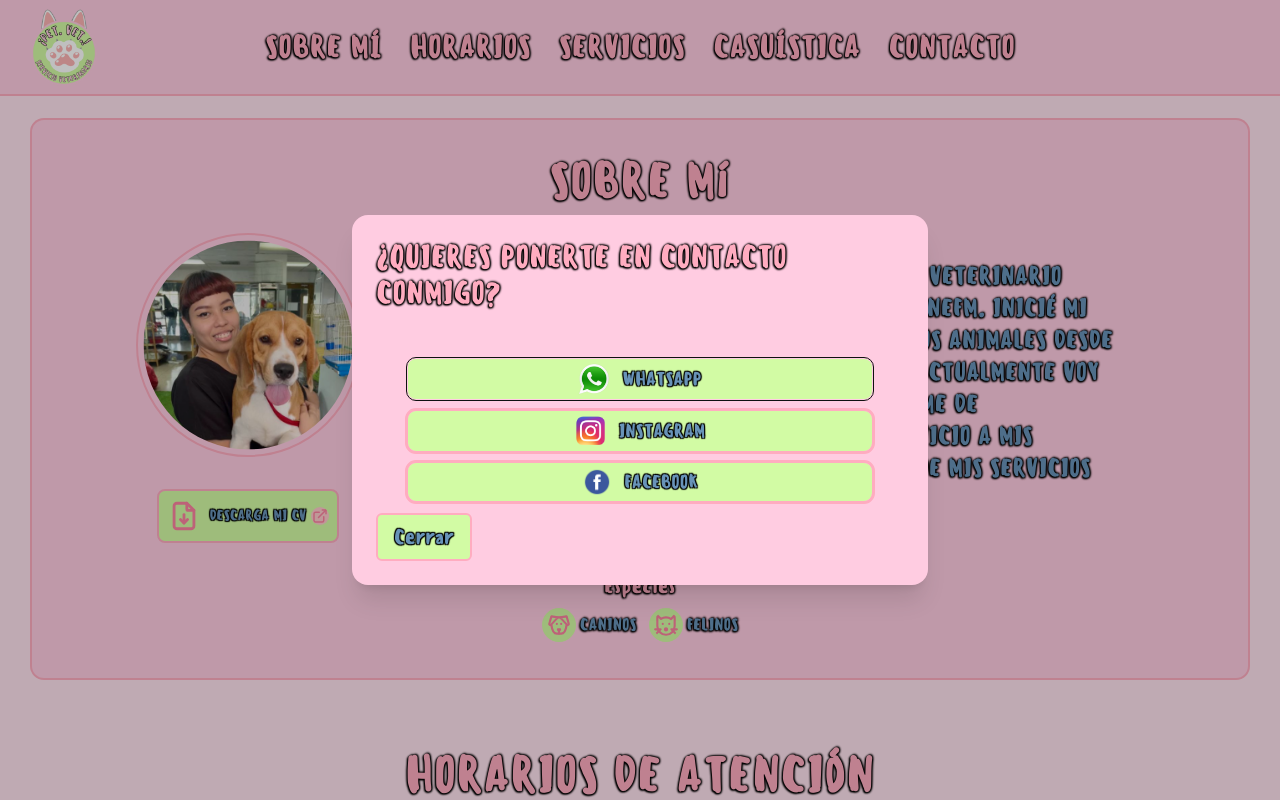
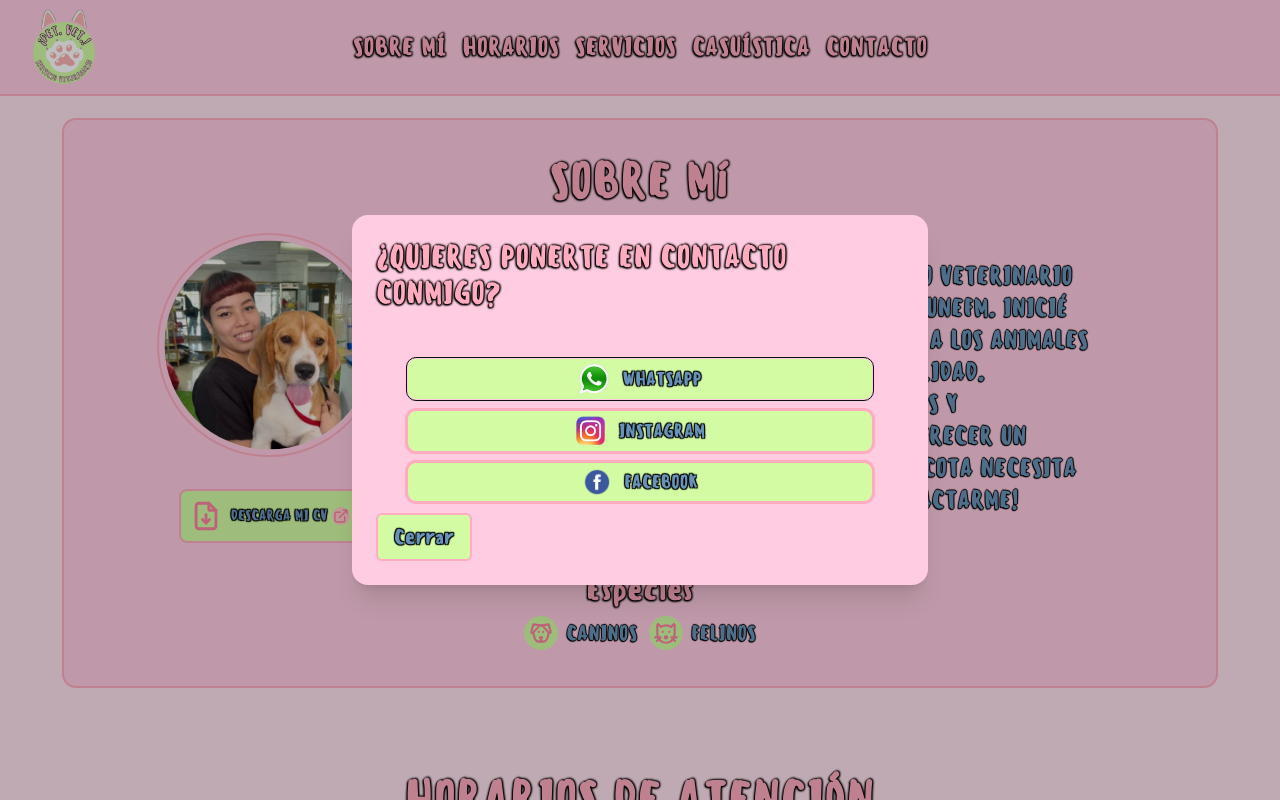
Before and after one commit to Felix7447/petvet, a Next.js app: page / in a window 1280 px wide. Shown: the top 800 px of the page. Built offline with nearby package versions, Linux system fonts and the light colour scheme.

Commit message:
fix: :lipstick: Enhanced UI components & separated server/client components

```diff
--- a/src/app/globals.css
+++ b/src/app/globals.css
@@ -28,6 +28,14 @@ body {
     1px 1px 1px #000;
 }
 
+.text-thin-shadow {
+  text-shadow:
+    -1px 1px 1px #000,
+    0px -1px 1px #000,
+    1px 0px 1px #000,
+    0px 1px 1px #000
+}
+
 .hide-scrollbar::-webkit-scrollbar {
   display: none;
 }
--- a/src/app/layout.js
+++ b/src/app/layout.js
@@ -14,7 +14,7 @@ export const metadata = {
 
 export default function RootLayout({ children }) {
   return (
-    <html lang="es" className={primaryFont.className}>
+    <html lang="es" className={`${primaryFont.className} !scroll-smooth`}>
       <head>
         <link rel="icon" href={favicon.src} sizes="any" />
       </head>
--- a/src/components/AboutMe.js
+++ b/src/components/AboutMe.js
@@ -1,15 +1,14 @@
-"use client";
 import React from "react";
-import Link from "next/link";
 import Image from "next/image";
-import { TbDog, TbCat, TbFileDownload, TbExternalLink } from "react-icons/tb";
+import { TbDog, TbCat } from "react-icons/tb";
 import profile from "@/assets/images/marianella-tovar.png";
+import DownloadButton from "./DownloadButton";
 
 const AboutMe = () => {
   return (
     <section
       id="sobremi"
-      className="col-span-12 bg-primary h-auto p-5 ring-2 ring-text rounded-xl w-full grid grid-cols-12"
+      className="col-span-12 max-w-6xl mx-auto mb-4 bg-primary h-auto p-5 ring-2 ring-text rounded-xl w-full grid grid-cols-12"
     >
       <h1 className="text-2xl lg:text-5xl col-span-12 text-center lg:my-4">
         SOBRE Mí
@@ -24,34 +23,9 @@ const AboutMe = () => {
             alt="Marianella Tovar"
           />
         </div>
-        <aside className="w-16 h-16 justify-center text-center absolute top-1/4 left-[78%] z-0 animate-[bounce_1.5s_ease-in-out_infinite] lg:hidden">
-          <Link href={"marianella_tovar.pdf"} target="_blank" className="flex flex-col items-center" download>
-            <TbFileDownload size={34} color="#fc83a0" />
-            <span className="text-sm text-text-secondary">
-              Descarga mi Cv{" "}
-              <TbExternalLink
-                className="inline bg-red-200 rounded-full"
-                color="#fc83a0"
-                size={18}
-              />
-            </span>
-          </Link>
-        </aside>
-        <button className="hidden text-shadow bg-secondary p-2 rounded-lg border-2 border-text justify-center text-center z-0 hover:bg-text hover:border-text-secondary duration-300 lg:block">
-          <Link href={"marianella_tovar.pdf"} target="_blank" className="flex gap-2 items-center" download>
-            <TbFileDownload size={34} color="#fc83a0" />
-            <span className="text-sm text-text-secondary uppercase">
-              Descarga mi Cv{" "}
-              <TbExternalLink
-                className="inline bg-red-200 rounded-full"
-                color="#fc83a0"
-                size={18}
-              />
-            </span>
-          </Link>
-        </button>
+        <DownloadButton />
       </div>
-      <p className="text-text-secondary uppercase col-span-12 flex items-center lg:col-start-5 lg:col-end-12 p-2 lg:text-2xl lg:my-8">
+      <p className="text-text-secondary text-thin-shadow uppercase col-span-12 flex items-center lg:col-start-5 lg:col-end-12 p-2 lg:text-2xl lg:my-8">
         Mi nombre es Marianella Tovar, soy Médico Veterinario egresada del
         Núcleo Juan José Mora de la UNEFM. INICIÉ MI CARRERA TENIENDO COMO META
         EL AYUDAR A LOS ANIMALES DESDE LA COMPASIÓN, EMPATÍA Y RESPONSABILIDAD.
@@ -60,9 +34,9 @@ const AboutMe = () => {
         MASCOTA NECESITA ALGUNO DE MIS SERVICIOS ¡NO DUDES EN CONTACTARME!
       </p>
       <div className="col-span-12 justify-self-center py-4">
-        <h1 className="text-xl mb-2 text-center">Especies</h1>
-        <div className="flex gap-3">
-          <icon className="flex items-center gap-1 text-text-secondary">
+        <h1 className="text-xl mb-2 text-center lg:text-3xl">Especies</h1>
+        <div className="flex gap-3 text-thin-shadow lg:text-xl">
+          <icon className="flex items-center gap-1 text-text-secondary lg:gap-2">
             <TbDog
               size={34}
               color="#fc83a0"
@@ -70,7 +44,7 @@ const AboutMe = () => {
             />
             CANINOS
           </icon>
-          <icon className="flex items-center gap-1 text-text-secondary">
+          <icon className="flex items-center gap-1 text-text-secondary lg:gap-2">
             <TbCat
               size={34}
               color="#fc83a0"
--- a/src/components/Carousel.js
+++ b/src/components/Carousel.js
@@ -23,8 +23,12 @@ const Carousel = () => {
     const position = carousel.current.scrollLeft;
     carousel.current.scrollTo(position + 600, 0);
   };
+
   return (
-    <div id="carouselContainer" className="w-full flex items-center">
+    <div
+      id="carouselContainer"
+      className="w-full max-w-7xl mx-auto flex items-center"
+    >
       <button
         ref={prevButton}
         onClick={handlePrev}
--- /dev/null
+++ b/src/components/DownloadButton.js
@@ -0,0 +1,49 @@
+"use client";
+import React from "react";
+import Link from "next/link";
+import { TbFileDownload, TbExternalLink } from "react-icons/tb";
+
+const DownloadButton = () => {
+  return (
+    <>
+      <aside className="text-thin-shadow w-16 h-16 justify-center text-center absolute top-1/4 left-[78%] z-0 animate-[bounce_1.5s_ease-in-out_infinite] lg:hidden">
+        <Link
+          href={"marianella_tovar.pdf"}
+          target="_blank"
+          className="flex flex-col items-center"
+          download
+        >
+          <TbFileDownload size={34} color="#fc83a0" />
+          <span className="text-sm text-text-secondary">
+            Descarga mi Cv{" "}
+            <TbExternalLink
+              className="inline bg-red-200 rounded-full"
+              color="#fc83a0"
+              size={18}
+            />
+          </span>
+        </Link>
+      </aside>
+      <button className="hidden text-shadow bg-secondary p-2 rounded-lg border-2 border-text justify-center text-center z-0 hover:bg-text hover:border-text-secondary duration-300 lg:block">
+        <Link
+          href={"marianella_tovar.pdf"}
+          target="_blank"
+          className="flex gap-2 items-center"
+          download
+        >
+          <TbFileDownload size={34} color="#fc83a0" />
+          <span className="text-sm text-text-secondary uppercase">
+            Descarga mi Cv{" "}
+            <TbExternalLink
+              className="inline bg-red-200 rounded-full"
+              color="#fc83a0"
+              size={18}
+            />
+          </span>
+        </Link>
+      </button>
+    </>
+  );
+};
+
+export default DownloadButton;
--- a/src/components/NavBar.js
+++ b/src/components/NavBar.js
@@ -8,7 +8,7 @@ const NavBar = () => {
         <a href="/" className="absolute left-6 top-2">
           <Logo size={80} />
         </a>
-        <ul className="h-full flex justify-center items-center gap-7 text-3xl text-text uppercase">
+        <ul className="h-full flex justify-center items-center gap-4 text-2xl text-text uppercase">
           <li className="hover:text-text-secondary hover:scale-95 duration-300">
             <a href="/#sobremi">Sobre Mí</a>
           </li>
--- a/src/components/Patient.js
+++ b/src/components/Patient.js
@@ -35,9 +35,9 @@ const Patient = ({
         </div>
       </div>
       <div className="my-4 lg:text-xl lg:my-8">
-        <p className="text-text-secondary">{info}</p>
+        <p className="text-text-secondary text-thin-shadow">{info}</p>
         <h3 className="text-2xl text-secondary mt-2">Recuperación:</h3>
-        <p className="text-text-secondary">{recuperacion}</p>
+        <p className="text-text-secondary text-thin-shadow">{recuperacion}</p>
       </div>
     </div>
   );
--- a/src/components/Schedule.js
+++ b/src/components/Schedule.js
@@ -19,19 +19,18 @@ const Schedule = () => {
   return (
     <section
       id="horarios"
-      className="col-span-12 w-full place-items-center my-8 lg:my-16 lg:px-28"
+      className="col-span-12 w-full place-items-center my-8 lg:my-16 "
     >
-      <h1 className="text-2xl lg:text-5xl text-center mt-2">
+      <h1 className="text-2xl lg:text-5xl text-center mt-2 lg:mb-8">
         HORARIOS DE ATENCIÓN
       </h1>
-      <div className="w-full flex flex-col">
+      <div className="w-full max-w-6xl mx-auto flex flex-col">
         <Shop
           schedule="LUNES A MIÉRCOLES:"
           title="BIOANIMAL"
           subtitle="(POR CITAS)"
           link={Links.bioanimal}
           logo={bioanimalLogo.src}
-          center={{ lat: bioanimal.lat, lng: bioanimal.lng }}
         >
           LUNES A MIERCOLES DE 9:30AM A 4:00PM
         </Shop>
@@ -40,7 +39,6 @@ const Schedule = () => {
           title="SHALOM PETS"
           link={Links.shalompets}
           logo={shalom_logo}
-          center={{ lat: shalom.lat, lng: shalom.lng }}
         >
           DE 8:30AM A 5:00PM (JUEVES Y VIERNES) <br />
           DE 8:30AM A 4:00PM (SÁBADOS)
--- a/src/components/ScrollUpButton.js
+++ b/src/components/ScrollUpButton.js
@@ -6,12 +6,7 @@ const ScrollUpButton = () => {
   const scrollButton = useRef(null);
 
   const scrollUp = () => {
-    let currentScroll = document.documentElement.scrollTop;
-
-    if (currentScroll > 0) {
-      window.requestAnimationFrame(scrollUp);
-      window.scrollTo(0, currentScroll - currentScroll / 8);
-    }
+    window.scrollTo(0, 0);
   };
 
   useEffect(() => {
--- a/src/components/Shop.js
+++ b/src/components/Shop.js
@@ -2,16 +2,19 @@ import React from "react";
 import Link from "next/link";
 import { TbExternalLink } from "react-icons/tb";
 import Image from "next/image";
-import Logo from "./Logo";
-// import Map from "./Map";
 
-const Shop = ({ children, schedule, title, subtitle, link, logo, center }) => {
+const Shop = ({ children, schedule, title, subtitle, link, logo }) => {
   return (
     <div className="bg-primary my-4 px-2 py-8 lg:p-6 ring-2 ring-text rounded-xl lg:px-24">
       <h1 className="text-2xl text-center mt-2">{schedule}</h1>
-      <div className="w-full flex flex-col gap-4 items-center lg:flex-row lg:justify-center  mb-4 lg:mb-0">
+      <div className="text-thin-shadow w-full flex flex-col gap-4 items-center lg:flex-row lg:justify-center  mb-4 lg:mb-0">
         <aside className="relative w-48 h-48 lg:w-72 lg:h-72 my-4 rounded-full border-2 border-text flex justify-center items-center shadow-none">
-          <Image src={logo} fill={true} className="rounded-full scale-95" />
+          <Image
+            src={logo}
+            fill={true}
+            alt="logo-image"
+            className="rounded-full scale-95"
+          />
         </aside>
         <aside className="w-full lg:w-1/2 text-center lg:text-left px-4">
           <h1 className="text-2xl mt-2">EN {title}</h1>
--- a/tailwind.config.js
+++ b/tailwind.config.js
@@ -25,7 +25,7 @@ module.exports = {
       },
       keyframes: {
         bounce: {
-          "0%, 100%": { transform: "translateY(-15%)" },
+          "0%, 100%": { transform: "scale(1.05)" },
         },
       },
     },
```
